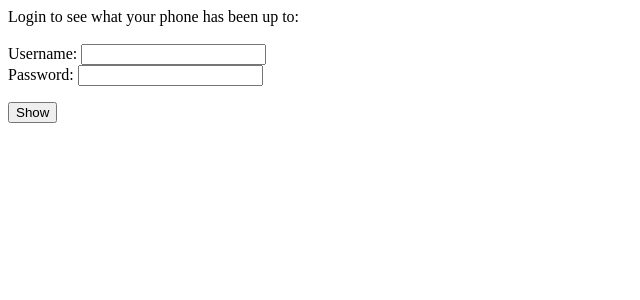
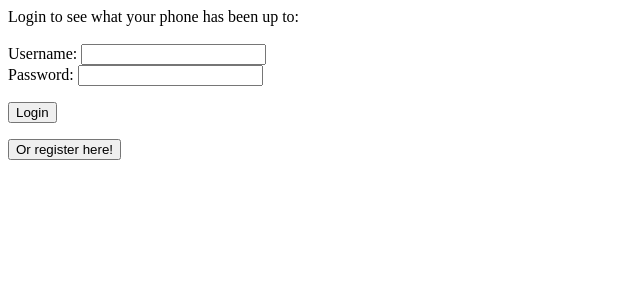
Before and after one commit to christophL/AndroidTracker, a PHP site: page /infsecApp/ in a window 1280 px wide. Shown: the top 300 px of the page, without its empty margins (0-640 px from the left). Run offline with PHP 8.4, Linux system fonts and the light colour scheme; some libraries are stand-ins or nearby versions.

Commit message:
fused index.php and register.php

```diff
--- a/infsecApp/index.php
+++ b/infsecApp/index.php
@@ -2,6 +2,7 @@
 
 $uname = "";
 $pw = "";
+$imei = "";
 $errorMessage = "";
 //==========================================
 //	ESCAPE DANGEROUS SQL CHARACTERS
@@ -69,23 +70,50 @@ if ($_SERVER['REQUEST_METHOD'] == 'POST'){
 <html>
 <head>
 <title>Show your phone activity</title>
+<script src="http://ajax.googleapis.com/ajax/libs/jquery/1.11.1/jquery.min.js"></script>
+<script>
+$(document).ready(function(){
+  $("button").click(function(){
+    $("#register").slideToggle();
+  });
+});
+</script>
 </head>
 <body>
 Login to see what your phone has been up to:
 <br>
 <br>
 
-<FORM NAME ="form1" METHOD ="POST" ACTION ="login.php">
+<FORM NAME ="form1" METHOD ="POST" ACTION ="index.php">
 
 Username: <INPUT TYPE = 'TEXT' Name ='username'  value="<?PHP print $uname;?>" maxlength="100">
 <br>
 Password: <INPUT TYPE = 'PASSWORD' Name ='password'  value="<?PHP print $pw;?>" maxlength="100">
 <br>
 <P align = left>
-<INPUT TYPE = "Submit" Name = "Submit1"  VALUE = "Show">
+<INPUT TYPE = "Submit" Name = "Submit1"  VALUE = "Login">
 </P>
 
 </FORM>
+
+<button>Or register here!</button>
+<br>
+<div id="register" style="display:none">
+<FORM NAME ="form1" METHOD ="POST" ACTION ="register.php">
+<br>
+
+Username: <INPUT TYPE = 'TEXT' Name ='username'  value="<?PHP print $uname;?>" maxlength="100">
+<br>
+Password: <INPUT TYPE = 'PASSWORD' Name ='password'  value="<?PHP print $pw;?>" maxlength="100">
+<br>
+IMEI: <INPUT TYPE = 'TEXT' Name ='imei'  value="<?PHP print $imei;?>" maxlength="15">
+
+<P align = left>
+<INPUT TYPE = "Submit" Name = "Submit1"  VALUE = "Register">
+</P>
+
+</FORM>
+</div>
 
 <P>
 <?PHP print $errorMessage;?>
--- a/infsecApp/logout.php
+++ b/infsecApp/logout.php
@@ -3,6 +3,6 @@
 	if($_SESSION['authenticated'] == 'yes') {
 		session_unset();
 		session_destroy();
-		header("Location: login.php");
+		header("Location: index.php");
 	}
 ?>
```
Also changed, not shown: infsecApp/register.php (+0 -28 lines).
